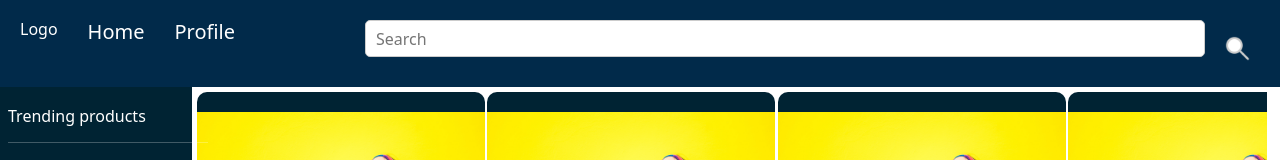
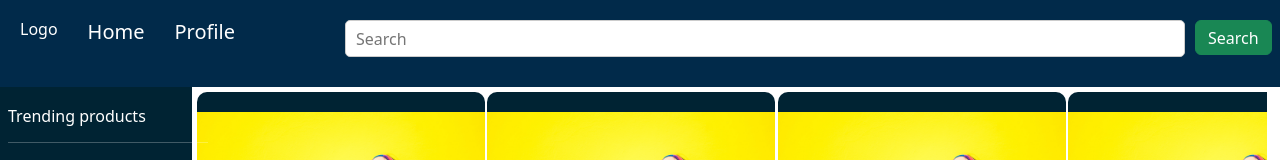
Before and after one commit to Nikhilchauhan3011/Ecommerce, a React (Create React App) app in the folder Ecommerce/e-commerce/: page /Home in a window 1280 px wide. Shown: the top 160 px of the page. Built offline with nearby package versions, Linux system fonts and the light colour scheme.

Commit message:
small changes in navbar

```diff
--- a/Ecommerce/e-commerce/src/Components/NavBar.js
+++ b/Ecommerce/e-commerce/src/Components/NavBar.js
@@ -5,6 +5,13 @@ import Login from '../Icons/login.png';
 import Search from '../Icons/search.png';
 import 'bootstrap/dist/css/bootstrap.min.css';
 const NavBar = () => {
+
+  const handleKeyPress = (event) =>{
+    if(event.key ==="Enter"){
+      console.log(event.target.value);
+    }
+  }
+
   return (
     <div >
       <div >
@@ -12,13 +19,17 @@ const NavBar = () => {
         <span style={{ marginLeft: '10px', color: '#fff' , marginTop : '7px',font:'16px'}}>Logo</span>
           <span style={{ marginLeft: '20px', color: '#fff' , marginTop : '7px', fontSize:'20px'}}>Home</span>
           <span style={{ marginLeft: '20px', color: '#fff' , marginTop : '7px' ,fontSize:'20px'}}>Profile</span>
-          <span style={{ marginLeft: '120px'}}>
+          <span style={{ marginLeft: '100px'}}>
                 <input
                     type="text"
                     placeholder="Search"
+                    onKeyPress={handleKeyPress}
                     style={{ padding: '10px', borderRadius: '5px', border: '1px solid #ccc', width: '840px' }}/>
           </span>
-          <span style={{ marginLeft: '10px', marginRight: '2px', marginTop:'6px' }}><img src={Search} style={{width:'25px', height:'25px'}} alt="search"></img></span>
+          {/* <span style={{ marginLeft: '10px', marginRight: '2px', marginTop:'6px' }}><img src={Search} style={{width:'25px', height:'25px'}} alt="search"></img></span>  */}
+          <button type="button" className="btn btn-success d-flex align-items-center justify-content-center" style={{width:'80px', height:'35px', marginTop:'10px'}}>
+                Search
+          </button>
           <span style={{ marginLeft: '90px', marginRight: '2px', marginTop:'10px' }}><img src={Wallet} style={{width:'25px', height:'25px'}} alt="wallet"></img></span>
           <span style={{ marginLeft: '25px', marginRight: '20px', marginTop:'10px'  }}><img src={Cart} style={{width:'25px', height:'25px'}} alt="Cart"></img></span>
           <span style={{ marginLeft: '5px', marginRight: '20px', marginTop:'10px', color:'white' }}><img src={Login} style={{width:'25px', height:'25px'}} alt="Login"></img></span>
```
